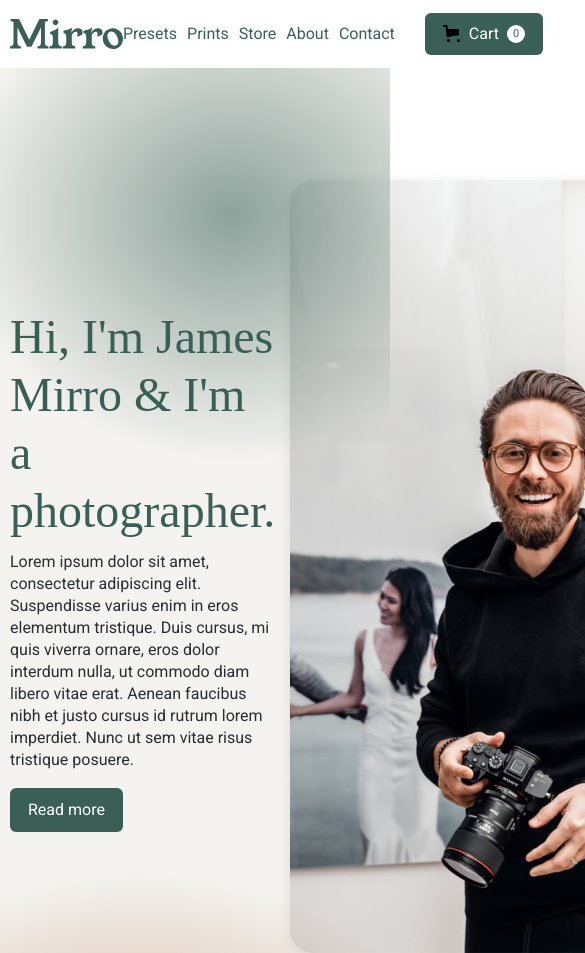
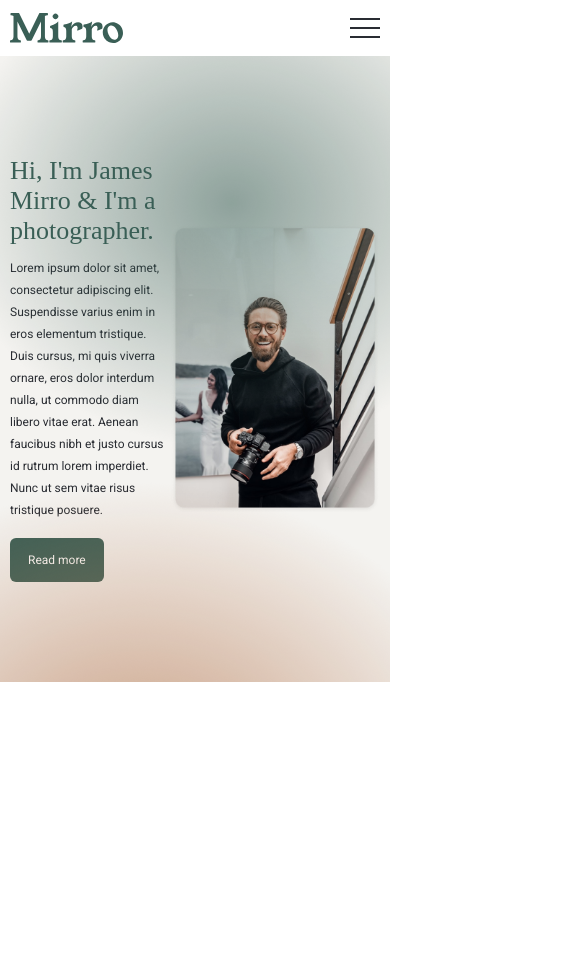
Before and after one commit to Daniil-gavrilooov/miro, a plain HTML site: page app/index.html in a window 390 px wide. Shown: the top 953 px of the page, 585 px wide, since content can reach past the window. After the commit the page ends 844 px from the top, so only its background shows below. Drawn offline with Linux system fonts and the light colour scheme; a web font is replaced by a local one.

Commit message:
adaptive style for section (header) (burger__menu)

```diff
--- a/app/index.html
+++ b/app/index.html
@@ -21,6 +21,12 @@
                     <img src="images/logo.svg" alt="logo">
                 </a>
 
+                <div class="header__burger-btn">
+                    <span></span>
+                </div>
+                <div class="header__burger-menu">
+
+
                     <nav class="header__menu">
                         <ul class="header__menu-list">
                             <li class="header__menu-item">
@@ -42,6 +48,8 @@
                     </nav>
 
                     <button class="header__top-btn">Cart <span>0</span></button>
+
+                </div>
             </div>
         </div>
 
@@ -76,7 +84,7 @@
 
     </header>
 
-    <main class="main">
+    <!-- <main class="main">
         <section class="services">
             <div class="container">
                 <div class="section__title">
@@ -447,7 +455,7 @@
                 </div>
             </div>
         </div>
-    </footer>
+    </footer> -->
 
     <script src="js/main.min.js"></script>
 </body>
--- a/app/scss/_header.scss
+++ b/app/scss/_header.scss
@@ -3,6 +3,11 @@
         padding: 13px 0;
         display: flex;
         justify-content: space-between;
+        align-items: center;
+    }
+
+    &__burger-menu {
+        display: flex;
         align-items: center;
     }
 
@@ -63,7 +68,8 @@
         background-color: $beige;
         padding: 100px 0;
         position: relative;
-        &::after{
+
+        &::after {
             position: absolute;
             content: '';
             right: 0;
@@ -75,7 +81,8 @@
             height: 390px;
             z-index: 5;
         }
-        &::before{
+
+        &::before {
             position: absolute;
             content: '';
             bottom: 0;
@@ -101,8 +108,84 @@
         max-width: 477px;
         margin-bottom: 11px;
     }
-    &__text{
+
+    &__text {
         max-width: 534px;
         margin-bottom: 17px;
     }
 }
+
+@media (max-width: 1000px) {
+    .header {
+        overflow: hidden;
+
+        &__top {
+            position: relative;
+        }
+
+        &__burger-btn {
+            width: 30px;
+            height: 20px;
+            position: relative;
+            z-index: 4;
+
+            &::after,
+            &::before,
+            & span {
+                position: absolute;
+                content: '';
+                width: 30px;
+                right: 0;
+                height: 2px;
+                background-color: $black;
+            }
+            &::after{
+                top: 0;
+            }
+            &::before{
+                top: 44.5%;
+
+            }
+            & span{
+                bottom: 0;
+            }
+
+        }
+
+        &__burger-menu {
+            position: absolute;
+            content: '';
+            right: -3%;
+            top: -3%;
+            z-index: 3;
+            flex-direction: column;
+            gap: 15px;
+            background-color: $beige;
+            height: 196vh;
+            padding: 30px 108px;
+            transform: translateX(100%);
+        }
+
+        &__menu {}
+
+        &__menu-list {
+            flex-direction: column;
+        }
+
+        &__top-btn {}
+
+        &__title {
+            font-size: 26px;
+            line-height: 30px;
+        }
+
+        &__text {
+            max-width: 318px;
+            font-size: 12px;
+        }
+
+        & .section__btn {
+            font-size: 12px;
+        }
+    }
+}
--- a/app/scss/style.scss
+++ b/app/scss/style.scss
@@ -49,3 +49,12 @@ body {
         text-align: center;
     }
 }
+
+.header__content img,
+.services img,
+.feedback img,
+.store img{
+    width: 100%;
+    height: 100%;
+    object-fit: cover;
+}
```
Also changed, not shown: app/css/style.min.css. Lines whose indentation alone changed are shown as unchanged.
